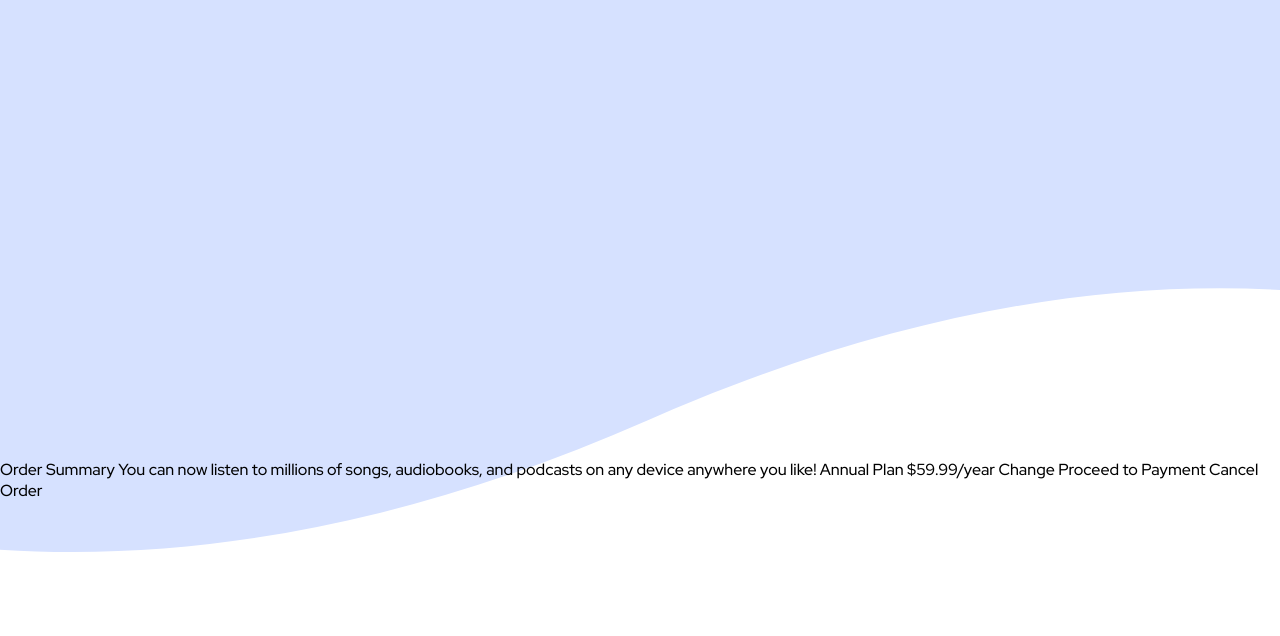
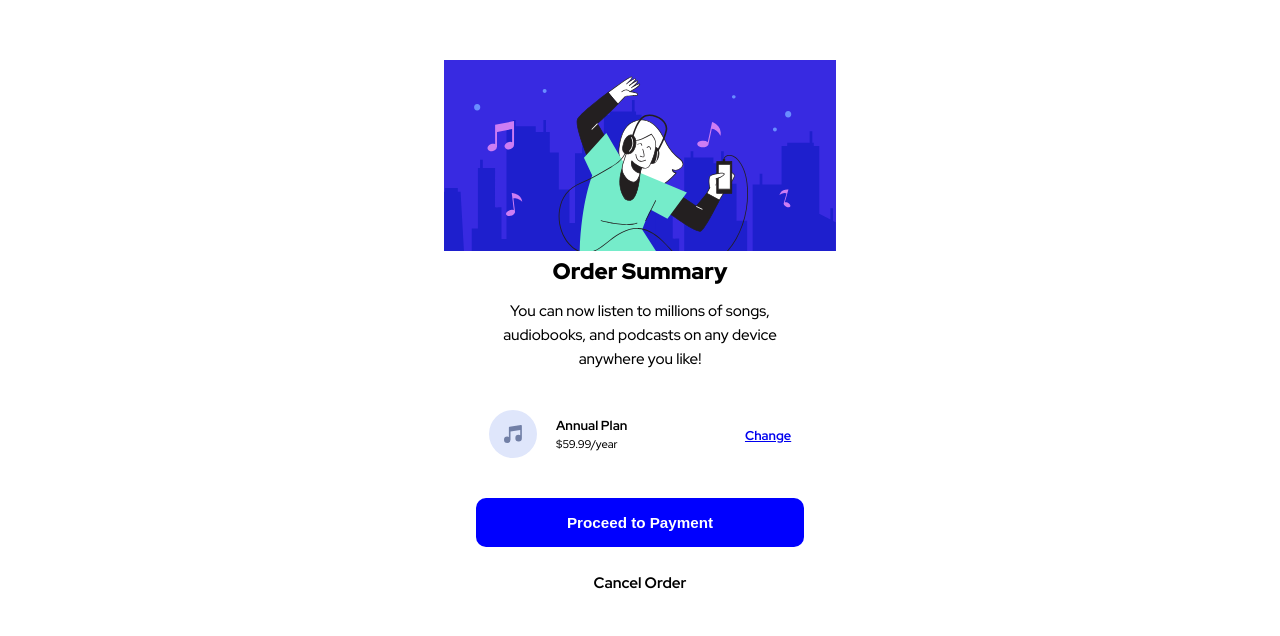
Before and after one commit to Devakumar96/Order-summary-component-challenge, a plain HTML site: page index.html in a window 1280 px wide. Shown: the part 110-746 px from the top of the page. Drawn offline with Linux system fonts and the light colour scheme.

Commit message:
project complete

```diff
--- a/index.html
+++ b/index.html
@@ -13,19 +13,38 @@
 </head>
 <body>
   <div class="container"></div>
-  Order Summary
-
-  You can now listen to millions of songs, audiobooks, and podcasts on any
-  device anywhere you like!
-
-  Annual Plan
-  $59.99/year
-
-  Change
-
-  Proceed to Payment
-  Cancel Order
+  <!--
 
 
+
+   -->
+<main class="card">
+  <div class="card__img-holder">
+    <img src="./images/illustration-hero.svg" alt="an illusrtation hero">
+  </div>
+  <h1 class="card__body-title">
+  Order Summary
+  </h1>
+  <p class="card__body-description">You can now listen to millions of songs, audiobooks, and podcasts on any
+  device anywhere you like!</p>
+  <div class="card__plan-box">
+    <div class="card__plan-left">
+      <img src="./images/icon-music.svg" alt="music icon">
+      <div class="card-plan-details">
+        <h3>Annual Plan</h3>
+        <p>$59.99/year</p>
+      </div>
+    </div>
+    <div class="card__plan-right">
+      <a href="#">Change</a>
+    </div>
+    </div>
+    <div class="card__button-holder">
+      <button class="btn btn-payment">Proceed to Payment</button>
+      <a href="#" class="btn btn-cancel">Cancel Order</a>
+    </div>
+  </div>
+
+</main>
 </body>
 </html>
--- a/styles/style.css
+++ b/styles/style.css
@@ -8,7 +8,7 @@
 :root{
   --clr-Pale blue: hsl(225, 100%, 94%);
   --clr-Bright blue: hsl(245, 75%, 52%);
-  --clr-Very pale blue: hsl(225, 100%, 98%);
+  --clr-Very pale blue: hsl(225, 90%, 90%);
   --clr-Desaturated blue: hsl(224, 23%, 55%);
   --clr-Dark blue: hsl(223, 47%, 23%);
   --font-main: 'Red Hat Display','San  serif';
@@ -26,3 +26,140 @@ body{
   display: grid;
   place-items: center;
 }
+.card{
+  background-color:#fff;
+  border-radius: 20px;
+  box-shadow: 0 15px 25px 0 hsla(245 75% 52%,0.11);
+  max-width: 24.5rem;
+  margin-left: 1.5rem;
+  margin-right: 1.5rem;
+}
+.card__img-holder img{
+  display: block;
+  max-width: 100%;
+  height: 100%;
+}
+.card__body-title  {
+  text-align: center;
+  color:var(--clr-Dark);
+  font-size: 1.4rem;
+  font-weight: 900;
+  padding: 0.3rem 0 0.8rem 0;
+}
+.card__body-description{
+  text-align: center;
+}
+.card__body-description{
+  color: var(--clr-Desaturated);
+  line-height: 1.6;
+  font-size: 0.95rem;
+  padding: 0 2.1rem 1.4rem 2.1rem;
+}
+.card__plan-box{
+  background:var(--clr-Very);
+  display: flex;
+  justify-content: space-between;
+  align-items: center;
+  margin: 0 1.8rem 1.5rem 1.8rem;
+  padding: 1rem;
+  border-radius: 10px;
+}
+.card__plan-left{
+  display: flex;
+}
+.card-plan-details{
+  display: flex;
+  flex-direction: column;
+  justify-content: center;
+  padding-left: 1.2rem;
+  gap: 0.2rem;
+  text-align: left;
+  font-size: 0.7rem;
+}
+.card-plan-details h2{
+  color: var(--clr-Dark);
+  font-size: 0.9rem;
+}
+..card-plan-details p{
+  color:var(--clr-Desaturated);
+  font-size: 00.8rem;
+
+}
+.card__plan-right a{
+  color: var(--Bright blue);
+  font-weight: 700;
+  font-size: 0.8rem;
+  opacity: 1;
+  transition: all 0.2s ease;
+}
+.card__plan-right a:hover{
+  opacity: 0.8;
+  text-decoration: none;
+}
+.plan-box-right a:focus{
+  outline: 3px dotted var(--clr-Desaturated);
+}
+.plan-box-right a:focus:not(:focus-visible){
+  outline: none;
+}
+.plan-box-right a:focus-visible{
+  outline: 3px dotted var(--clr-Desaturated);
+}
+
+.card__button-holder{
+  display: flex;
+  flex-direction: column;
+  justify-content: center;
+  text-align: center;
+  gap: 0.65rem;
+  margin-bottom: 1.5rem;
+}
+
+.btn{
+  display: block;
+  border-radius: 10px;
+  cursor: pointer;
+  font-size: 0.95rem;
+  font-weight: 700;
+  margin-left: 2rem;
+  margin-right: 2rem;
+  padding: 1rem;
+}
+
+.btn :focus{
+  outline: 3px dotted var(--clr-Desaturated);
+}
+.btn :focus:not(:focus-visible){
+  outline: none;
+}
+.btn :focus-visible{
+  outline: 3px dotted var(--clr-Desaturated);
+}
+.btn-payment{
+  background-color:blue;
+  color: #fff;
+  box-shadow: 0 15px 20px 0 hsla(245 75% 52%,0.25);
+  border: none;
+  opacity: 1;
+  transition: all 0.2s ease;
+
+}
+.btn-payment:hover{
+  opacity: 0.8rem;
+}
+.btn-cancel{
+  color: var(--clr-Desaturated);
+  text-decoration: none;
+  transition: all 0.2s ease;
+}
+.btn-cancel:hover{
+  color:var(--clr-Dark));
+}
+@media(min-width: 450px) {
+  body{
+    background:url(../images/pattern-background-desktop.svg)
+    var(--clr-Pale);
+    background-repeat: no-repeat;
+    background-size: contain;
+  }
+}
```
